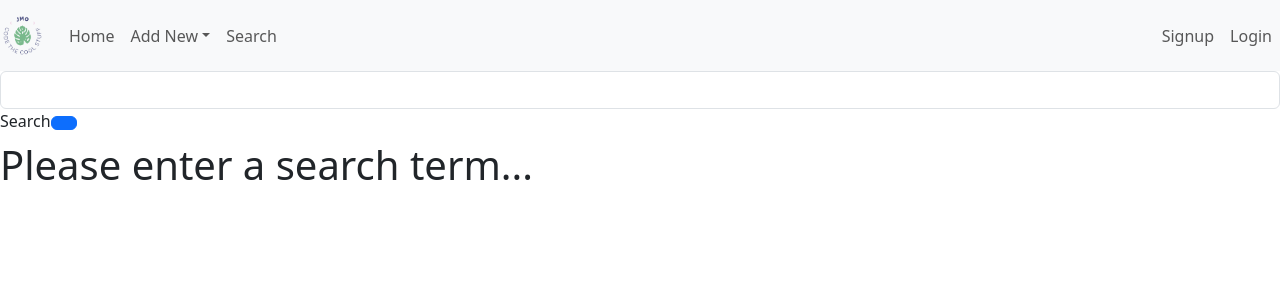
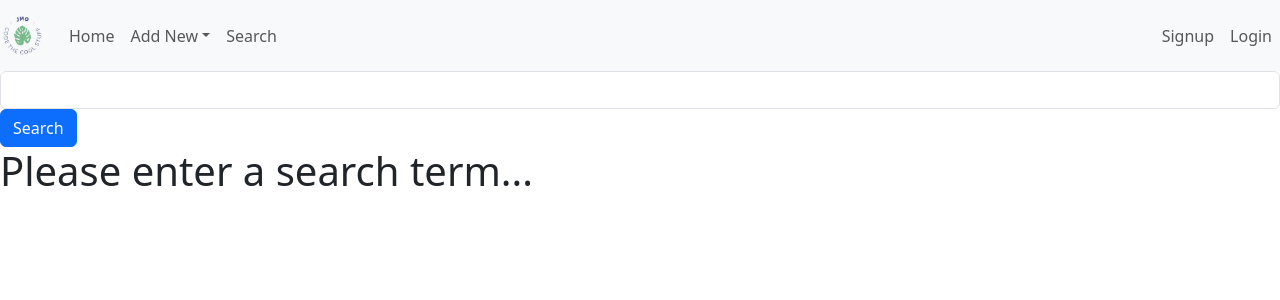
Before and after one commit to jmychalm13/plant_app_frontend, a React (Vite) app: page /search in a window 1280 px wide. Shown: the top 300 px of the page. Built offline with nearby package versions, Linux system fonts and the light colour scheme; no server answers.

Commit message:
fixed the search button

```diff
--- a/src/PlantSearch.jsx
+++ b/src/PlantSearch.jsx
@@ -15,8 +15,6 @@ export function PlantSearch() {
       } else {
         setInfo(response.data);
         updateFormSubmitted(true);
-        console.log(response.data);
-        console.log(info.length);
       }
     });
   };
@@ -25,11 +23,8 @@ export function PlantSearch() {
     <div>
       <form onSubmit={handleSubmit} className="form-outline">
         <input type="search" id="form1" className="form-control" name="name" />
-        <label className="form-label" htmlFor="form1">
+        <button type="submit" className="btn btn-primary">
           Search
-        </label>
-        <button type="submit" className="btn btn-primary">
-          <i className="fas fa-search"></i>
         </button>
       </form>
       {!formSubmitted ? (
```
